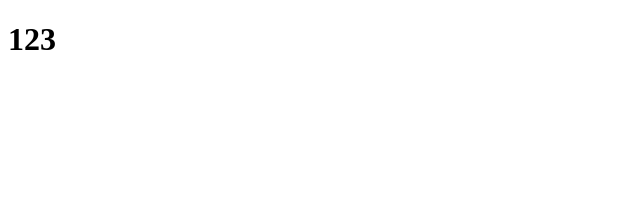
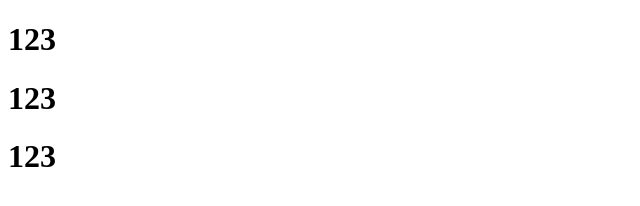
Before and after one commit to vusaltagiev/Projektarbete-Arbetsmetodik-2-, a plain HTML site: page index.html in a window 1280 px wide. Shown: the whole page, without its empty margins (0-640 px from the left). Drawn offline with Linux system fonts and the light colour scheme.

Commit message:
andraförsök

```diff
--- a/index.html
+++ b/index.html
@@ -12,6 +12,8 @@
 
 <body>
     <h1>123</h1>
+    <h1>123</h1>
+    <h1>123</h1>
 </body>
 
 </html>
```
